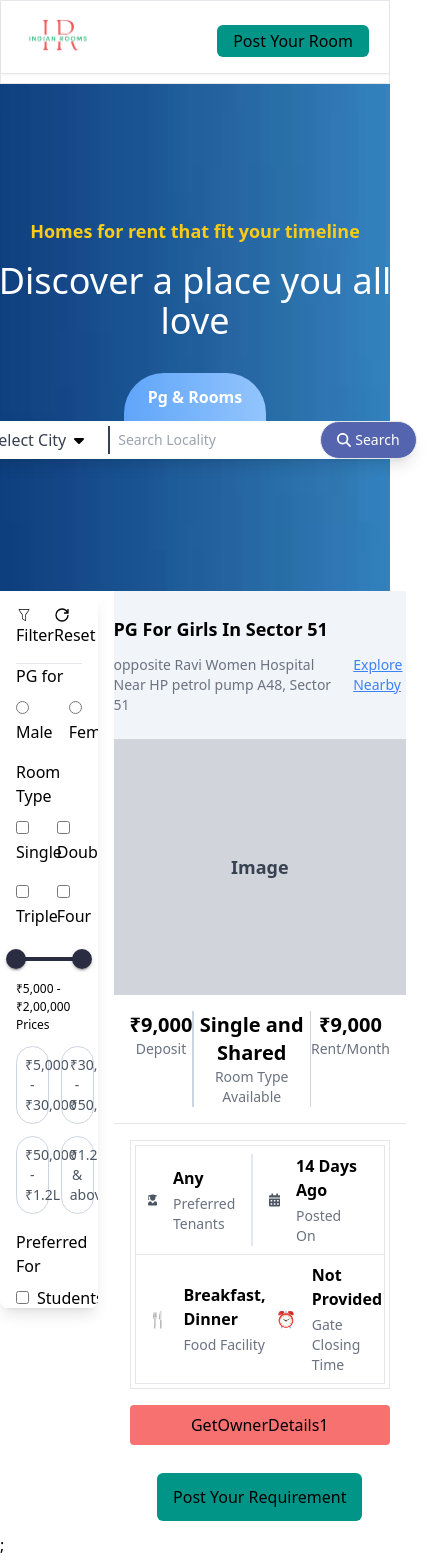
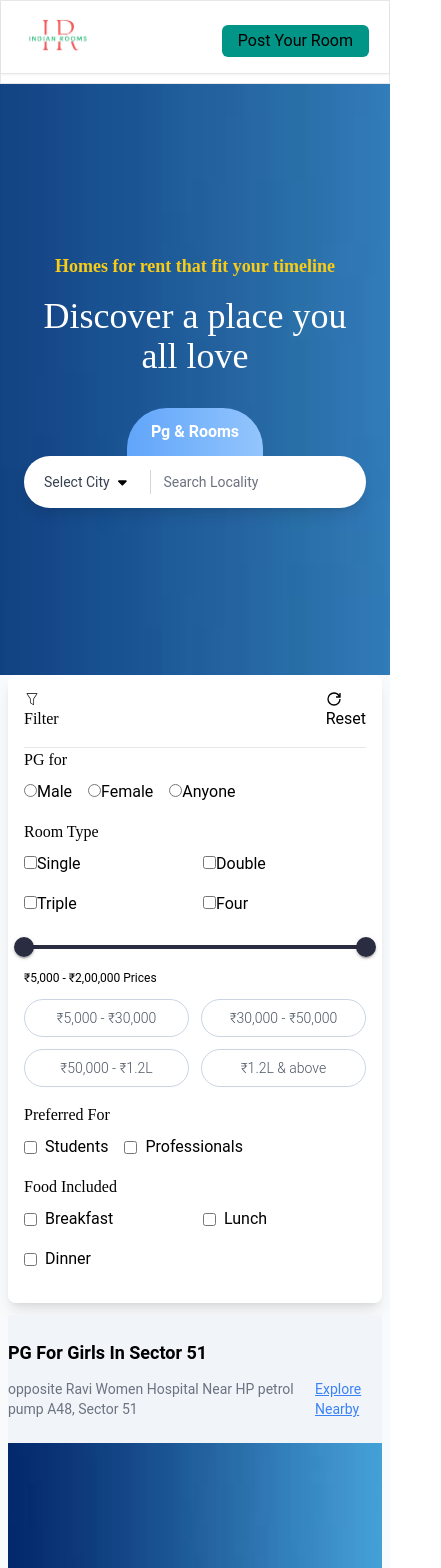
Before and after one commit to Pradh123/roomcreator, a Next.js app: page / in a window 390 px wide. Shown: the top 1568 px of the page, 441 px wide, since content can reach past the window. Built offline with nearby package versions, Linux system fonts and the light colour scheme.

Commit message:
almost responsiveness done

```diff
--- a/package.json
+++ b/package.json
@@ -3,7 +3,7 @@
   "version": "0.1.0",
   "private": true,
   "scripts": {
-    "dev": "next dev",
+    "dev": "next dev -H 192.168.1.40",
     "build": "next build",
     "start": "next start",
     "lint": "next lint"
--- a/src/components/MainHomeContainer/AsideFilter.jsx
+++ b/src/components/MainHomeContainer/AsideFilter.jsx
@@ -14,15 +14,15 @@
   const [activePriceRange, setActivePriceRange] = useState(null);
   const handlePriceButtonClick = (min, max) => {
     if (activePriceRange === `${min}-${max}`) {
-      setPriceRange([5000, 200000]);  // Reset to default if the same range is clicked again
-      setActivePriceRange(null);  // Deactivate the button
+      setPriceRange([5000, 200000]); // Reset to default if the same range is clicked again
+      setActivePriceRange(null); // Deactivate the button
     } else {
       setPriceRange([min, max]);
-      setActivePriceRange(`${min}-${max}`);  // Set the clicked range as active
+      setActivePriceRange(`${min}-${max}`); // Set the clicked range as active
     }
   };
   return (
-    <div className="p-4 bg-white shadow-lg rounded-lg w-full overflow-y-scroll max-h-[85vh]">
+    <div className="p-4 bg-white shadow-lg rounded-lg w-full overflow-y-scroll thin-scrollbar max-h-[85vh]">
       <div className="flex justify-between items-center mb-4">
         <h1 className="filter">
           <CiFilter />
@@ -33,7 +33,7 @@
           Reset
         </button>
       </div>
-      <hr/>
+      <hr />
 
       {/* PG for Section */}
       <div className="mb-4">
@@ -109,13 +109,21 @@
         <div className="md:text-para text-sm font-light">
           <div className="flex gap-3 my-3">
             <button
-                className={`px-2 py-2 w-1/2 border ${activePriceRange === "5000-30000" ? "border-blue-500" : "border-slate-300"} hover:border-slate-500 text-gray-600 rounded-full`}
+              className={`px-2 py-2 w-1/2 border ${
+                activePriceRange === "5000-30000"
+                  ? "border-blue-500"
+                  : "border-slate-300"
+              } hover:border-slate-500 text-gray-600 rounded-full`}
               onClick={() => handlePriceButtonClick(5000, 30000)}
             >
               ₹5,000 - ₹30,000
             </button>
             <button
-                className={`px-2 py-2 w-1/2 border ${activePriceRange === "30000-50000" ? "border-blue-500" : "border-slate-300"} hover:border-slate-500 text-gray-600 rounded-full`}
+              className={`px-2 py-2 w-1/2 border ${
+                activePriceRange === "30000-50000"
+                  ? "border-blue-500"
+                  : "border-slate-300"
+              } hover:border-slate-500 text-gray-600 rounded-full`}
               onClick={() => handlePriceButtonClick(30000, 50000)}
             >
               ₹30,000 - ₹50,000
@@ -123,13 +131,21 @@
           </div>
           <div className="flex gap-3">
             <button
-                className={`px-2 py-2 w-1/2 border ${activePriceRange === "20000-120000" ? "border-blue-500" : "border-slate-300"} hover:border-slate-500 text-gray-600 rounded-full`}
+              className={`px-2 py-2 w-1/2 border ${
+                activePriceRange === "20000-120000"
+                  ? "border-blue-500"
+                  : "border-slate-300"
+              } hover:border-slate-500 text-gray-600 rounded-full`}
               onClick={() => handlePriceButtonClick(20000, 120000)}
             >
               ₹50,000 - ₹1.2L
             </button>
             <button
-                className={`px-2 py-2 w-1/2 border ${activePriceRange === "120000-200000" ? "border-blue-500" : "border-slate-300"} hover:border-slate-500 text-gray-600 rounded-full`}
+              className={`px-2 py-2 w-1/2 border ${
+                activePriceRange === "120000-200000"
+                  ? "border-blue-500"
+                  : "border-slate-300"
+              } hover:border-slate-500 text-gray-600 rounded-full`}
               onClick={() => handlePriceButtonClick(120000, MAX)}
             >
               ₹1.2L & above
--- a/src/components/MainHomeContainer/ContainerCard/RoomCard.jsx
+++ b/src/components/MainHomeContainer/ContainerCard/RoomCard.jsx
@@ -3,6 +3,7 @@
 import { FaMapMarkerAlt, FaUserGraduate, FaCalendarAlt } from "react-icons/fa";
 // import images from "./Images/Images";
 import Link from "next/link";
+import Image from "next/image";
 // export const RoomCard = () => {
 //   const [count, setCount] = useState(0);
 //   useEffect(() => {
@@ -156,8 +157,15 @@
         <main className="flex flex-wrap w-full max-w-6xl">
           {/* Image Section */}
           <div className="w-full md:w-1/3">
-            <div className="bg-gray-300 h-64 flex items-center justify-center text-gray-700 text-lg font-semibold">
-              Image
+            <div className="bg-gray-300 h-64 w-full flex items-center justify-center overflow-hidden">
+              <Image
+                alt="Room preview"
+                src="/assets/bg.jpg"
+                height={500}
+                width={500}
+                className="object-cover h-full w-full"
+                priority={true} // Improves loading for critical images
+              />
             </div>
           </div>
 
@@ -165,26 +173,28 @@
           <div className="w-full md:w-[66%]">
             <div className="bg-white">
               <div className="flex  justify-around p-4  text-center text-sm">
-                <div>
-                  <p className="text-xl font-semibold">₹9,000</p>
-                  <p className="text-gray-500">Deposit</p>
+                <div className="px-1 md:px-0">
+                  <p className="text-sm text-gray-500">Deposit</p>
+                  <p className="text-base md:text-lg  font-semibold">₹9,000</p>
                 </div>
                 <div className="w-0.5 bg-slate-300"></div>
-                <div>
-                  <p className="text-xl font-semibold">Single and Shared</p>
-                  <p className="text-gray-500">Room Type Available</p>
+                <div className="">
+                  <p className="text-sm text-gray-500"> Available Room Type</p>
+                  <p className="text-base md:text-lg  font-semibold">
+                    Single and Shared
+                  </p>
                 </div>
                 <div className="w-0.5 bg-slate-300"></div>
-                <div>
-                  <p className="text-xl font-semibold">₹9,000</p>
-                  <p className="text-gray-500">Rent/Month</p>
+                <div className=" px-1 md:px-0">
+                  <p className="text-sm text-gray-500">Rent/Month</p>
+                  <p className="text-base md:text-lg  font-semibold">₹9,000</p>
                 </div>
               </div>
             </div>
 
             {/* Content Section */}
             <hr />
-            <div className="flex-1 flex flex-col justify-between p-4 bg-white">
+            <div className="flex-1 flex flex-col justify-between md:p-4 bg-white">
               <div className="w-full flex border  border-gray-200 flex-col gap-2">
                 <div className="m-1 border">
                   <div className="flex mx-3 my-2">
@@ -194,7 +204,9 @@
                     >
                       <FaUserGraduate className="text-gray-600" />
                       <div className=" flex flex-col gap-1 mx-2">
-                        <p className="font-semibold">Any</p>
+                        <p className="text-base md:text-lg  font-semibold">
+                          Any
+                        </p>
                         <p className="text-gray-500 text-sm">
                           Preferred Tenants
                         </p>
@@ -207,7 +219,9 @@
                     >
                       <FaCalendarAlt className="text-gray-600" />
                       <div className=" flex flex-col gap-1 mx-2">
-                        <p className="font-semibold">14 Days Ago</p>
+                        <p className="text-base md:text-lg  font-semibold">
+                          14 Days Ago
+                        </p>
                         <p className="text-gray-500 text-sm">Posted On</p>
                       </div>
                     </Link>
@@ -221,7 +235,9 @@
                     >
                       <div className="text-gray-600">🍴</div>
                       <div className=" flex flex-col gap-1 mx-2">
-                        <p className="font-semibold">Breakfast, Dinner</p>
+                        <p className="text-base md:text-lg  font-semibold">
+                          Breakfast, Dinner
+                        </p>
                         <p className="text-gray-500 text-sm">Food Facility</p>
                       </div>
                     </Link>
@@ -232,7 +248,9 @@
                     >
                       <div className="text-gray-600">⏰</div>
                       <div className=" flex flex-col gap-1 mx-2">
-                        <p className="font-semibold">Not Provided</p>
+                        <p className="text-base md:text-lg  font-semibold">
+                          Not Provided
+                        </p>
                         <p className="text-gray-500 text-sm">
                           Gate Closing Time
                         </p>
--- a/src/components/MainHomeContainer/MainHomeContainer.jsx
+++ b/src/components/MainHomeContainer/MainHomeContainer.jsx
@@ -2,15 +2,26 @@
 import Container from "./ContainerCard/ContainerCard";
 
 const MainContainer = () => {
-
   return (
     <>
-      <div className="flex">
+      {/* <div className="flex">
         <div className=" sticky top-24 w-1/4 inline-block h-96">
           <AsideFilter />
         </div>
         <div className="w-3/4  ml-4">
-          <Container/>
+          <Container />
+        </div>
+      </div> */}
+      <div className=" container-wrapper">
+        <div className=" px-2 md:px-10 grid grid-cols-1 xl:grid-cols-[300px,2fr]  sm:grid-cols-[0.7fr,2fr] bg-gray-50 gap-3  place-items-center  md:gap-10 ">
+          <div className="w-full" >
+            {/* <Filter Heading={Heading} filterGlobalData={filterGlobalData} /> */}
+            <AsideFilter />
+          </div>
+          <div className="  w-full">
+            {/* <MainData Heading={Heading} /> */}
+            <Container />
+          </div>
         </div>
       </div>
     </>
--- a/src/components/SerchBar/SearchBar.jsx
+++ b/src/components/SerchBar/SearchBar.jsx
@@ -176,7 +176,7 @@
 
   return (
     <div
-      className="min-h-[60vh] bg-cover bg-center flex items-center justify-center"
+      className="min-h-[70vh] bg-cover bg-center flex items-center justify-center"
       style={{
         backgroundImage: "url('/assets/bg.jpg')",
       }}
@@ -193,26 +193,28 @@
           </button>
         </div>
 
-        <div className="flex items-center justify-center bg-white  sm:p-6 rounded-full shadow-lg w-full max-w-6xl mx-auto">
-          <div className="w-max relative">
+        <div className="flex items-center  max-w-sm sm:max-w-md md:max-w-lg lg:max-w-2xl mx-auto p-2 md:p-6 bg-white rounded-full shadow-lg">
+          <div className="w-auto flex  flex-shrink-0  relative">
             <button
-              className="w-full appearance-none border-none text-left bg-transparent text-gray-700 px-4 border border-gray-300 rounded-lg"
+              className="appearance-none border-none bg-transparent text-gray-700 px-3 py-2 text-sm md:text-base rounded-lg focus:outline-none"
               onClick={togglePopup}
             >
               {selectedCity ? selectedCity.name : "Select City"}
               <FontAwesomeIcon icon={faCaretDown} className="pl-2 text-black" />
             </button>
           </div>
-          <div className="w-[2px] h-7 bg-gray-700 mx-2"></div>
+          <div className="w-[1px] h-6 bg-gray-300 mx-3"></div>
           <input
             type="text"
             placeholder="Search Locality"
-            className=" appearance-none border-none flex-grow text-sm md:text-base focus:outline-none text-gray-700 bg-transparent"
+            className="flex-grow text-sm md:text-base text-gray-700 bg-transparent focus:outline-none placeholder-gray-500"
           />
-          <button className="border text-sm md:text-lg bg-[#5564AE] hover:text-primary py-2 px-4 md:px-5 rounded-full text-white flex items-center">
-            <FontAwesomeIcon icon={faSearch} className="text-sm mr-1" />
-            Search
-          </button>
+          <div className=" md:block hidden">
+            <button className="flex  items-center bg-[#5564AE] hover:bg-[#445299] text-white text-sm md:text-base py-2 px-1 md:px-5 rounded-full">
+              <FontAwesomeIcon icon={faSearch} className="text-sm md:mr-2" />
+              <span className=" ">Search</span>
+            </button>
+          </div>
         </div>
       </div>
 
--- a/src/styles/globals.css
+++ b/src/styles/globals.css
@@ -1,6 +1,58 @@
 @tailwind base;
 @tailwind components;
 @tailwind utilities;
+
+
+
+:root {
+    --font-poppins: "Poppins";
+    --font-roboto: "Roboto";
+}
+
+body {
+    font-family: var(--font-roboto);
+    /* Default font for the body */
+}
+
+/* Headings use Poppins */
+
+h1,
+h2,
+h3,
+h4,
+h5,
+h6 {
+    font-family: var(--font-poppins);
+}
+
+/* Paragraphs use Roboto */
+
+p {
+    font-family: var(--font-roboto);
+}
+
+/* Mobile-specific styles */
+@media screen and (max-width: 768px) {
+
+    h1,
+    h2,
+    h3,
+    h4,
+    h5,
+    h6 {
+        /* Adjust heading size for mobile */
+        font-family: var(--font-poppins);
+        /* Headings still use Poppins */
+    }
+
+    p {
+        font-family: var(--font-roboto);
+        /* Paragraphs still use Roboto */
+    }
+}
+
+
+
 .RoomDetailsMain {
     @apply flex items-center justify-between border mt-3
 }
@@ -37,3 +89,30 @@
 .itemsDetails {
     @apply w-[50%] flex justify-between items-center mt-1 p-1;
 }
+
+
+@layer utilities {
+    .thin-scrollbar {
+        scrollbar-width: thin;
+        /* For Firefox */
+        scrollbar-color: #888 #f1f1f1;
+        /* Thumb and track color */
+    }
+
+    .thin-scrollbar::-webkit-scrollbar {
+        width: 6px;
+        /* Width for vertical scrollbar */
+    }
+
+    .thin-scrollbar::-webkit-scrollbar-thumb {
+        background-color: #888;
+        /* Scrollbar color */
+        border-radius: 10px;
+        /* Rounded corners */
+    }
+
+    .thin-scrollbar::-webkit-scrollbar-track {
+        background-color: #f1f1f1;
+        /* Track background */
+    }
+}
```
Also changed, not shown: 1 other file (tests, documents, lock files or other folders). Lines whose indentation alone changed are shown as unchanged.
